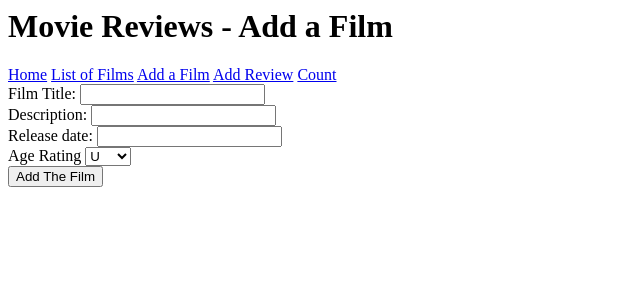
After one commit to sc18kg/first-qa-project, a Flask app: page /addfilm in a window 1280 px wide. The commit adds this page. Shown: the top 300 px of the page, without its empty margins (0-640 px from the left). Run offline with Flask 2, Linux system fonts and the light colour scheme.

Commit message:
Made updates and inclusions of film page and also add a film page

```diff
--- a/application/__init__.py
+++ b/application/__init__.py
@@ -3,7 +3,7 @@ from flask_sqlalchemy import SQLAlchemy
 
 app = Flask(__name__)
 
-app.config['SQLALCHEMY_DATABASE_URI'] = "sqlite:///data3.db"
+app.config['SQLALCHEMY_DATABASE_URI'] = "sqlite:///data4.db"
 app.config['SECRET_KEY'] = 'MY_SECRET_KEY'
 db = SQLAlchemy(app)
 
--- a/application/forms.py
+++ b/application/forms.py
@@ -1,11 +1,27 @@
 from flask_wtf import FlaskForm
 from wtforms import StringField, SubmitField, SelectField
-from wtforms.validators import DataRequired, Email
+from wtforms.validators import DataRequired, Length, ValidationError
 
 class AddReview(FlaskForm):
 
-    film_title = StringField("Film Title:")
+    film_title = SelectField("Film Title:",choices=[])
     author = StringField("Reviewee Name:")
     review = StringField("Review:")
     rating = StringField("What was your rating /10:")
     submit = SubmitField("Submit Task")
+
+class AddFilm(FlaskForm):
+
+    title = StringField("Film Title: ")
+    description = StringField("Description: ")
+    released_at = StringField("Release date:")
+    age_rating = SelectField("Age Rating",
+            choices=[("U","U"),
+                    ("PG","PG"),
+                    ("12A","12A"),
+                    ("12","12"),
+                    ("15","15"),
+                    ("18","18")
+                ]
+            )
+    submit = SubmitField("Add The Film")
--- a/application/models.py
+++ b/application/models.py
@@ -4,18 +4,17 @@ from datetime import datetime
 
 
 class Film(db.Model):
-    """Movie of ratings website"""
 
     __tablename__ = "Films"
 
     id = db.Column(db.Integer, autoincrement=True, primary_key=True)
     title = db.Column(db.String(30), nullable=True)
     description = db.Column(db.String(50), nullable =True)
-    released_at = db.Column(db.DateTime, nullable=True)
+    released_at = db.Column(db.String(30), nullable=True)
     age_rating = db.Column(db.Integer, nullable=True)
+    review = db.relationship('Review', backref='film')
 
 class Review(db.Model):
-    """Rating of ratings website."""
 
     __tablename__ = "Review"
 
--- a/application/routes.py
+++ b/application/routes.py
@@ -1,8 +1,8 @@
 from application import app, db
-from application.models import Review
+from application.models import Review, Film
 from flask import render_template, url_for
 from flask import redirect, request
-from application.forms import AddReview
+from application.forms import AddReview, AddFilm
 
 
 @app.route('/', methods=['GET','POST'])
@@ -13,9 +13,28 @@ def home():
     print(all_reviews)
     return render_template('home.html',  title="Home", all_reviews=all_reviews)
 
+@app.route('/addfilm', methods=['GET', 'POST'])
+def addfilm():
+    form = AddFilm()
+    if request.method == 'POST':
+        if form.validate_on_submit():
+            new_film = Film(
+                title = form.title.data,
+                description = form.description.data,
+                released_at = form.released_at.data,
+                age_rating = form.age_rating.data
+            )
+
+        db.session.add(new_film)
+        db.session.commit()
+        return redirect(url_for("home"))
+    return render_template('addfilm.html', title="Add a Film", form=form)
+
+
 @app.route('/addreview', methods=['GET','POST'])
 def addreview():
     form = AddReview()
+    form.film_title.choices = [(title.title) for title in Film.query.all()]
     if request.method == 'POST':
         if form.validate_on_submit():
             new_review = Review(
@@ -52,13 +71,14 @@ def delete(id):
     db.session.commit()
     return redirect(url_for('home'))
 
-@app.route('/about', methods=['GET','POST'])
-def about():
-
-    return render_template("about.html", title="About")
+@app.route('/filmlist', methods=['GET','POST'])
+def filmlist():
+    all_films = Film.query.all()
+    print(all_films)
+    return render_template("filmlist.html", title="Film List", all_films=all_films)
 
 @app.route('/count', methods=["GET", "POST"])
 def count():
-    number_of_tasks = Review.query.count()
+    number_of_reviews = Review.query.count()
     db.session.commit()
     return render_template("count.html", title="Count")
--- a/application/templates/about.html
+++ /dev/null
@@ -1,6 +0,0 @@
-{% extends 'layout.html' %}
-{% block body %}
-
-<p>This is the about page.</p>
-
-{% endblock body %}
--- /dev/null
+++ b/application/templates/addfilm.html
@@ -0,0 +1,15 @@
+{% extends 'layout.html' %}
+{% block body %}
+<div class='form'>
+    <form action='' method='POST'>
+        {{ form.hidden_tag() }}
+        {{ form.title.label }} {{ form.title }} <br>
+
+	{{ form.description.label }} {{ form.description }} <br>
+	{{ form.released_at.label }} {{ form.released_at }} <br>
+	{{ form.age_rating.label }} {{ form.age_rating }} <br>
+
+        {{ form.submit }}
+        {{ message }}
+    </form>
+{% endblock body %}
--- a/application/templates/layout.html
+++ b/application/templates/layout.html
@@ -5,9 +5,11 @@
     <body>
         <h1>Movie Reviews - {{title }} </h1>
             <a href="{{ url_for('home') }}">Home</a>
-            <a href="{{ url_for('about') }}">About</a>
+            <a href="{{ url_for('filmlist') }}">List of Films</a>
+            <a href="{{ url_for('addfilm') }}">Add a Film</a>
             <a href="{{ url_for('addreview') }}">Add Review</a>
             <a href="{{ url_for('count') }}">Count</a>
+
             {% block body %}
             {% endblock body%}
     </body>
```
Also changed, not shown: application/templates/filmlist.html (added, +22 -0 lines), application/templates/home.html (+4 -3 lines), application/data.db (deleted), application/data1.db (deleted), application/data2.db (deleted), application/data3.db, application/data4.db (added).
